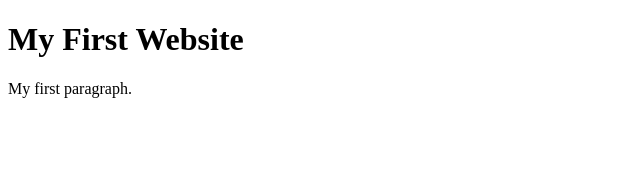
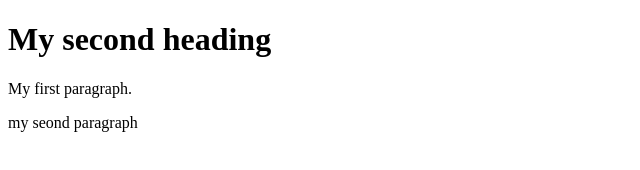
Before and after one commit to praveen1696/codersrank-template-uww7df, a website: page index.html in a window 1280 px wide. Shown: the whole page, without its empty margins (0-640 px from the left). Drawn offline with Linux system fonts and the light colour scheme.

Commit message:
1 file modified

```diff
--- a/index.html
+++ b/index.html
@@ -5,8 +5,10 @@
   </head>
   <body>
 
-    <h1>My First Website</h1>
+    <h1>My second heading</h1>
+
     <p>My first paragraph.</p>
+    <p>my seond paragraph</p>
 
   </body>
 </html>
```
